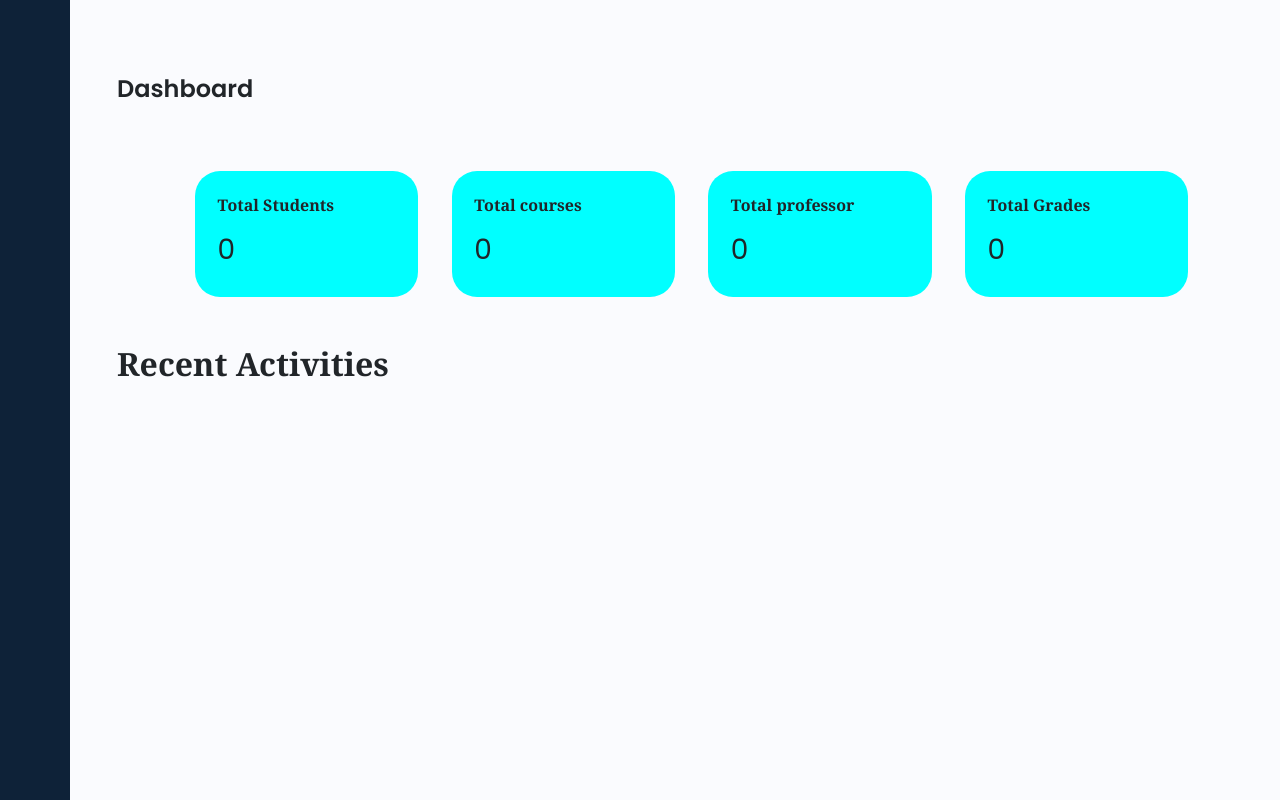
After one commit to miawais/DBMS_Projects, a Django app: page /dashboard in a window 1280 px wide. The commit adds this page. Run offline with Django 4.2, Linux system fonts and the light colour scheme; data that the repository does not hold is empty; some libraries are stand-ins or nearby versions.

Commit message:
build models and dashboard

```diff
--- a/student_management_system/app/views.py
+++ b/student_management_system/app/views.py
@@ -1,6 +1,7 @@
 from django.shortcuts import render, redirect
 from django.contrib.auth.hashers import make_password, check_password
-from app.models import Customer
+from django.db.models import Count
+from app.models import Customer, Student, Course, Teacher, Enrollment, Grade
 from django.views import View
 
     # Create your views here.
@@ -81,7 +82,7 @@ class Login(View):
                     # else:
                     #     Login.return_url = None
                     #     return redirect('homepage')
-                return redirect('home')
+                return redirect('dashboard')
             else:
                 error_message = "Invalid email or password"
         else:
@@ -101,3 +102,39 @@ def logout(request):
 class home(View):
     def get(self, request):
         return render(request, 'index.html')
+
+
+
+
+
+class Dashboard(View):
+    def get(self, request):
+        # Get the total counts
+        total_students = Student.objects.count()
+        total_courses = Course.objects.count()
+        total_teachers = Teacher.objects.count()  # Assuming 'Teacher' model instead of 'Professor'
+        total_grades = Grade.objects.count()  # Assuming 'Assignment' is referred as 'Grade'
+
+        # Get recent activities (example: last 5 enrollments and last 5 grades assigned)
+        recent_enrollments = Enrollment.objects.select_related('student', 'course').order_by('-enrollment_date')[:5]
+        recent_grades = Grade.objects.select_related('enrollment__student', 'enrollment__course').order_by('-grading_date')[:5]
+
+        recent_activities = []
+
+        for enrollment in recent_enrollments:
+            recent_activities.append(f'Student {enrollment.student.name} enrolled in Course {enrollment.course.course_name} on {enrollment.enrollment_date}.')
+
+        for grade in recent_grades:
+            recent_activities.append(f'Grade {grade.grade} was assigned to Student {grade.enrollment.student.name} for Course {grade.enrollment.course.course_name} on {grade.grading_date}.')
+
+        # Combine the context data
+        context = {
+            'total_students': total_students,
+            'total_courses': total_courses,
+            'total_teachers': total_teachers,
+            'total_grades': total_grades,
+            'recent_activities': recent_activities,
+        }
+
+        # Render the dashboard template with the context data
+        return render(request, 'dashboard.html', context)
--- /dev/null
+++ b/student_management_system/static/css/style1.css
@@ -0,0 +1,174 @@
+@import url('https://fonts.googleapis.com/css2?family=Poppins:wght@400;600&display=swap');
+
+::after,
+::before {
+    box-sizing: border-box;
+    margin: 0;
+    padding: 0;
+}
+
+a {
+    text-decoration: none;
+}
+
+li {
+    list-style: none;
+}
+
+h1 {
+    font-weight: 600;
+    font-size: 1.5rem;
+}
+
+body {
+    font-family: 'Poppins', sans-serif;
+}
+
+.wrapper {
+    display: flex;
+}
+
+.main {
+    min-height: 100vh;
+    width: 100%;
+    overflow: hidden;
+    transition: all 0.35s ease-in-out;
+    background-color: #fafbfe;
+}
+
+#sidebar {
+    width: 70px;
+    min-width: 70px;
+    z-index: 1000;
+    transition: all .25s ease-in-out;
+    background-color: #0e2238;
+    display: flex;
+    flex-direction: column;
+}
+
+#sidebar.expand {
+    width: 260px;
+    min-width: 260px;
+}
+
+.toggle-btn {
+    background-color: transparent;
+    cursor: pointer;
+    border: 0;
+    padding: 1rem 1.5rem;
+}
+
+.toggle-btn i {
+    font-size: 1.5rem;
+    color: #FFF;
+}
+
+.sidebar-logo {
+    margin: auto 0;
+}
+
+.sidebar-logo a {
+    color: #FFF;
+    font-size: 1.15rem;
+    font-weight: 600;
+}
+
+#sidebar:not(.expand) .sidebar-logo,
+#sidebar:not(.expand) a.sidebar-link span {
+    display: none;
+}
+
+.sidebar-nav {
+    padding: 2rem 0;
+    flex: 1 1 auto;
+}
+
+a.sidebar-link {
+    padding: .625rem 1.625rem;
+    color: #FFF;
+    display: block;
+    font-size: 0.9rem;
+    white-space: nowrap;
+    border-left: 3px solid transparent;
+}
+
+.sidebar-link i {
+    font-size: 1.1rem;
+    margin-right: .75rem;
+}
+
+a.sidebar-link:hover {
+    background-color: rgba(255, 255, 255, .075);
+    border-left: 3px solid #3b7ddd;
+}
+
+.sidebar-item {
+    position: relative;
+}
+
+#sidebar:not(.expand) .sidebar-item .sidebar-dropdown {
+    position: absolute;
+    top: 0;
+    left: 70px;
+    background-color: #0e2238;
+    padding: 0;
+    min-width: 15rem;
+    display: none;
+}
+
+#sidebar:not(.expand) .sidebar-item:hover .has-dropdown+.sidebar-dropdown {
+    display: block;
+    max-height: 15em;
+    width: 100%;
+    opacity: 1;
+}
+
+#sidebar.expand .sidebar-link[data-bs-toggle="collapse"]::after {
+    border: solid;
+    border-width: 0 .075rem .075rem 0;
+    content: "";
+    display: inline-block;
+    padding: 2px;
+    position: absolute;
+    right: 1.5rem;
+    top: 1.4rem;
+    transform: rotate(-135deg);
+    transition: all .2s ease-out;
+}
+
+#sidebar.expand .sidebar-link[data-bs-toggle="collapse"].collapsed::after {
+    transform: rotate(45deg);
+    transition: all .2s ease-out;
+}
+
+
+
+.container {
+    margin-top: 5%;
+    overflow: hidden;
+}
+
+.col {
+    display: flex;
+    flex-wrap: wrap;
+    justify-content: center;
+    align-content: center;
+
+}
+
+.batch {
+    flex-wrap: wrap;
+    margin-left: 3%;
+    width: 20%;
+    height: auto;
+    background-color: aqua;
+    justify-content: center;
+    align-items: center;
+    padding: 2%;
+    border-radius: 25px;
+}
+
+.p {
+    font-weight: bold;
+    font-family: Georgia, 'Times New Roman', Times, serif;
+}
--- /dev/null
+++ b/student_management_system/static/js/script1.js
@@ -0,0 +1,5 @@
+const hamBurger = document.querySelector(".toggle-btn");
+
+hamBurger.addEventListener("click", function () {
+  document.querySelector("#sidebar").classList.toggle("expand");
+});
--- a/student_management_system/student_management_system/urls.py
+++ b/student_management_system/student_management_system/urls.py
@@ -16,12 +16,13 @@ Including another URLconf
 """
 from django.contrib import admin
 from django.urls import path
-from app.views import Signup, Login, logout, home
+from app.views import Signup, Login, logout, home, Dashboard
 
 urlpatterns = [
     path('admin/', admin.site.urls),
     path('', Signup.as_view(), name="signup_or_login"),
     path('login/', Login.as_view(), name="login"),
     path('home/', home.as_view(), name="home"),
+    path('dashboard', Dashboard.as_view(), name='dashboard'),
     path('logout/', logout, name="logout"),
 ]
--- /dev/null
+++ b/student_management_system/templates/dashboard.html
@@ -0,0 +1,208 @@
+{% load static %}
+
+<!DOCTYPE html>
+<html lang="en">
+
+<head>
+    <meta charset="UTF-8">
+    <meta http-equiv="X-UA-Compatible" content="IE=edge">
+    <meta name="viewport" content="width=device-width, initial-scale=1.0">
+    <title>Sidebar With Bootstrap</title>
+    <link href="https://cdn.lineicons.com/4.0/lineicons.css" rel="stylesheet" />
+    <link href="https://cdn.jsdelivr.net/npm/bootstrap@5.3.0-alpha3/dist/css/bootstrap.min.css" rel="stylesheet"
+        integrity="sha384-KK94CHFLLe+nY2dmCWGMq91rCGa5gtU4mk92HdvYe+M/SXH301p5ILy+dN9+nJOZ" crossorigin="anonymous">
+
+    <link rel="stylesheet" href="static/css/style1.css">
+</head>
+
+<body>
+    <div class="wrapper">
+        <aside id="sidebar">
+            <div class="d-flex">
+                <button class="toggle-btn" type="button">
+                    <i class="lni lni-grid-alt"></i>
+                </button>
+                <div class="sidebar-logo">
+                    <a href="#">Student Management System</a>
+                </div>
+            </div>
+            <ul class="sidebar-nav">
+                <li class="sidebar-item">
+                    <a href="#" class="sidebar-link">
+                        <i class="lni lni-agenda"></i>
+                        <span>Dashboard</span>
+                    </a>
+                </li>
+                <li class="sidebar-item">
+                    <a href="#" class="sidebar-link collapsed has-dropdown" data-bs-toggle="collapse"
+                        data-bs-target="#auth" aria-expanded="false" aria-controls="auth">
+                        <i class="lni lni-user"></i>
+                        <span>Students</span>
+                    </a>
+                    <ul id="auth" class="sidebar-dropdown list-unstyled collapse" data-bs-parent="#sidebar">
+                        <li class="sidebar-item">
+                            <a href="#" class="sidebar-link">Student List</a>
+                        </li>
+                        <li class="sidebar-item">
+                            <a href="#" class="sidebar-link">Add/Edit Student</a>
+                        </li>
+                    </ul>
+                </li>
+
+                <li class="sidebar-item">
+                    <a href="#" class="sidebar-link collapsed has-dropdown" data-bs-toggle="collapse"
+                        data-bs-target="#auth" aria-expanded="false" aria-controls="auth">
+                        <i class="lni lni-bolt"></i>
+                        <span>Courses</span>
+                    </a>
+                    <ul id="auth" class="sidebar-dropdown list-unstyled collapse" data-bs-parent="#sidebar">
+                        <li class="sidebar-item">
+                            <a href="#" class="sidebar-link">Course List</a>
+                        </li>
+                        <li class="sidebar-item">
+                            <a href="#" class="sidebar-link">Add/Edit Course</a>
+                        </li>
+                    </ul>
+                </li>
+
+                <li class="sidebar-item">
+                    <a href="#" class="sidebar-link collapsed has-dropdown" data-bs-toggle="collapse"
+                        data-bs-target="#auth" aria-expanded="false" aria-controls="auth">
+                        <i class="lni lni-users"></i>
+                        <span>Professors</span>
+                    </a>
+                    <ul id="auth" class="sidebar-dropdown list-unstyled collapse" data-bs-parent="#sidebar">
+                        <li class="sidebar-item">
+                            <a href="#" class="sidebar-link">Professors List</a>
+                        </li>
+                        <li class="sidebar-item">
+                            <a href="#" class="sidebar-link">Add/Edit Professor</a>
+                        </li>
+                    </ul>
+                </li>
+
+
+                <li class="sidebar-item">
+                    <a href="#" class="sidebar-link collapsed has-dropdown" data-bs-toggle="collapse"
+                        data-bs-target="#auth" aria-expanded="false" aria-controls="auth">
+                        <!-- <i class="lni lni-protection"></i> -->
+                        <i class="lni lni-layers"></i>
+                        <span>Grade</span>
+                    </a>
+                    <ul id="auth" class="sidebar-dropdown list-unstyled collapse" data-bs-parent="#sidebar">
+                        <li class="sidebar-item">
+                            <a href="#" class="sidebar-link">Grade List</a>
+                        </li>
+                        <li class="sidebar-item">
+                            <a href="#" class="sidebar-link">Add/Edit Grade</a>
+                        </li>
+                    </ul>
+                </li>
+            </ul>
+            <div class="sidebar-footer">
+                <a href="/logout" class="sidebar-link">
+                    <i class="lni lni-exit"></i>
+                    <span>Logout</span>
+                </a>
+            </div>
+        </aside>
+        <div class="main p-3">
+            <!-- ======= Intro Single ======= -->
+            <section class="intro-single">
+                <div class="container">
+                    <div class="row">
+                        <div class="col-md-12 col-lg-8">
+                            <div class="title-single-box">
+                                <h1 class="title-single">Dashboard</h1>
+                            </div>
+                        </div>
+                        <!-- <div class="col-md-12 col-lg-4">
+                            <nav aria-label="breadcrumb" class="breadcrumb-box d-flex justify-content-lg-end">
+                                <ol class="breadcrumb">
+                                    <li class="breadcrumb-item">
+                                        <a href="/">Dashboard</a>
+                                    </li>
+                                    <li class="breadcrumb-item active" aria-current="page">
+                                        Dashboard
+                                    </li>
+                                </ol>
+                            </nav>
+                        </div> -->
+                    </div>
+                </div>
+            </section><!-- End Intro Single-->
+
+            <div class="container">
+
+                <div class="row dashboard-batches">
+                    <div class="col col-md-12">
+                        <div class="batch students md-3">
+                            <p class="p p1">
+                                Total Students
+                            </p>
+                            <h3>{{total_students}}</h3>
+                        </div>
+                        <div class="batch courses md-3">
+                            <p class="p p2">
+                                Total courses
+                            </p>
+                            <h3>{{total_courses}}</h3>
+                        </div>
+                        <div class="batch professor md-3">
+                            <p class="p p3">
+                                Total professor
+                            </p>
+                            <h3>{{total_teachers}}</h3>
+                        </div>
+                        <div class="batch assignments md-3">
+                            <p class="p p4">
+                                Total Grades
+                            </p>
+                            <h3>{{total_grades}}</h3>
+                        </div>
+                    </div>
+                </div>
+
+                <!-- <div class="recents">
+                    <div class="students">
+                        <h2 class="list students">
+                            Students
+                        </h2>
+
+                    </div>
+                    <div class="courses">
+                        <h2 class="list courses">
+                            Courses
+                        </h2>
+
+                    </div>
+
+
+                </div> -->
+
+
+                <div class="row">
+                    <div class="col-md-12">
+                        <h2 class="mt-5 p ">Recent Activities</h2>
+                        <ul class="list-group">
+                            {% for activity in recent_activities %}
+                            <li class="list-group-item">{{ activity }}</li>
+                            {% endfor %}
+                        </ul>
+                    </div>
+                </div>
+
+
+
+            </div>
+        </div>
+
+    </div>
+
+    <script src="https://cdn.jsdelivr.net/npm/bootstrap@5.3.0-alpha3/dist/js/bootstrap.bundle.min.js"
+        integrity="sha384-ENjdO4Dr2bkBIFxQpeoTz1HIcje39Wm4jDKdf19U8gI4ddQ3GYNS7NTKfAdVQSZe"
+        crossorigin="anonymous"></script>
+    <script src="static/js/script1.js"></script>
+</body>
+
+</html>
```
Also changed, not shown: student_management_system/app/admin.py (+8 -1 lines), student_management_system/app/models.py (+60 -0 lines), student_management_system/app/migrations/0003_assignment_course_department_enrollment_userrole_and_more.py (added), student_management_system/app/migrations/0004_remove_assignmentsubmission_assignment_and_more.py (added), student_management_system/app/migrations/0005_course_department_enrollment_student_teacher_grade_and_more.py (added), student_management_system/static/css/style.css (line endings or trailing spaces), student_management_system/static/js/script.js (line endings or trailing spaces).
